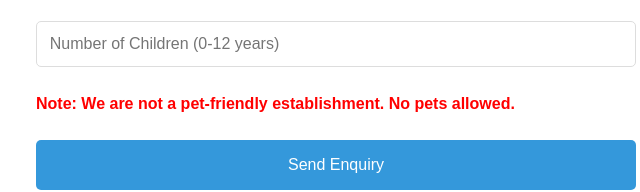
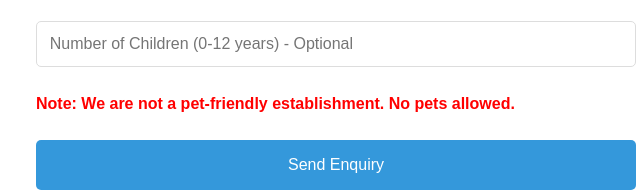
Before and after one commit to sunilsamsonsuresh/samstudio, a website: page rahsun-web/index.html in a window 1280 px wide. Shown: the part 5010-5202 px from the top of the page, 304-944 px from the left. Drawn offline with Linux system fonts and the light colour scheme.

Commit message:
no of children box as optional
Optional children box

```diff
--- a/rahsun-web/index.html
+++ b/rahsun-web/index.html
@@ -447,7 +447,7 @@
                         <input type="number" id="adults" name="adults" placeholder="Number of Adults" min="1" required>
                     </div>
                     <div class="form-group">
-                        <input type="number" id="children" name="children" placeholder="Number of Children (0-12 years)" min="0" required>
+                        <input type="number" id="children" name="children" placeholder="Number of Children (0-12 years) - Optional" min="0">
                     </div>
                     <div class="form-group">
                         <p style="color: #ff0000; font-weight: bold;">Note: We are not a pet-friendly establishment. No pets allowed.</p>
```
